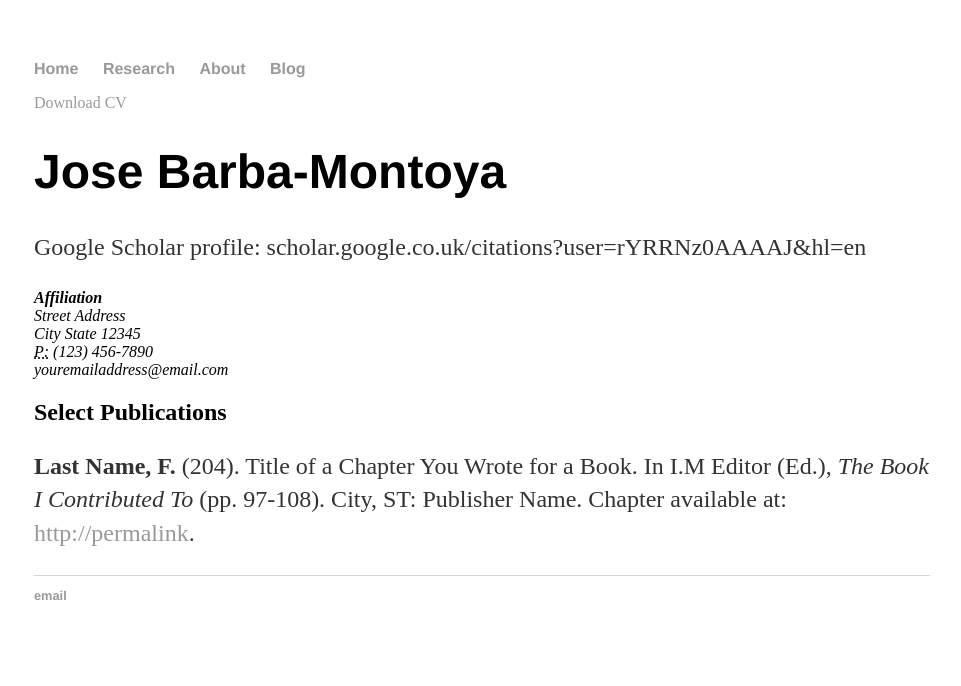
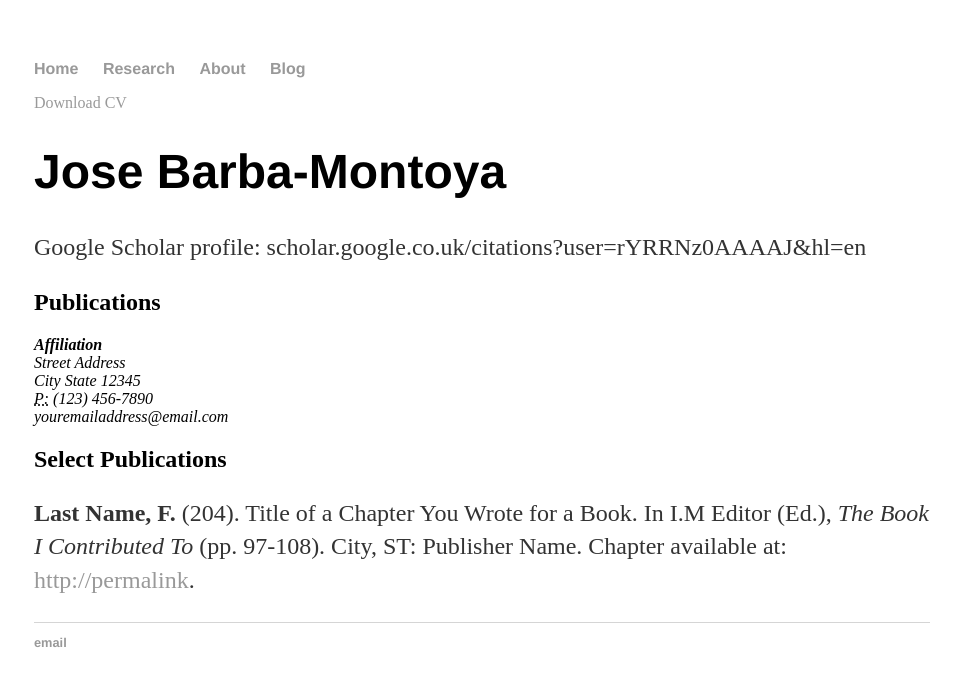
Before and after one commit to josebarbamontoya/josebarbamontoya.github.io, a Jekyll site: the page built from research/index.html, in a window 1280 px wide. Shown: the top 686 px of the page, without its empty margins (158-1119 px from the left). Built offline with Jekyll 4.4.1, drawn with Linux system fonts in a browser that asks for light colours.

Commit message:
Update index.html

```diff
--- a/research/index.html
+++ b/research/index.html
@@ -6,7 +6,8 @@ title: Jose Barba-Montoya
 	<div class="research">
 		<a href="#" class="download" title="Download CV as PDF">Download CV</a>
 					<h1>Jose Barba-Montoya</h1>
-					<p>Google Scholar profile: scholar.google.co.uk/citations?user=rYRRNz0AAAAJ&hl=en
+					<p>Google Scholar profile: scholar.google.co.uk/citations?user=rYRRNz0AAAAJ&hl=en</p>
+					<h2>Publications</h2>
 					<address>
 					<strong>Affiliation</strong><br>
 					Street Address<br>
```
